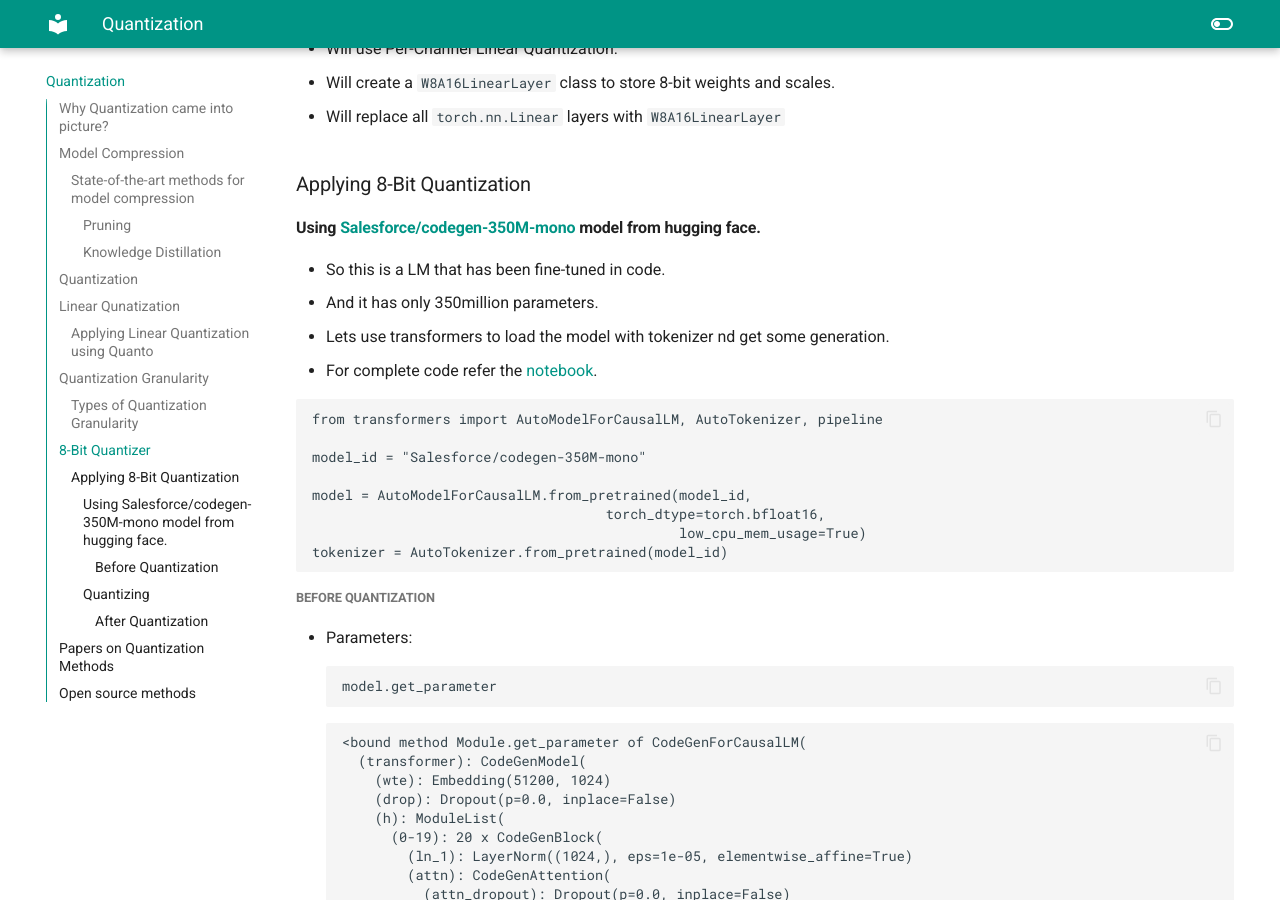
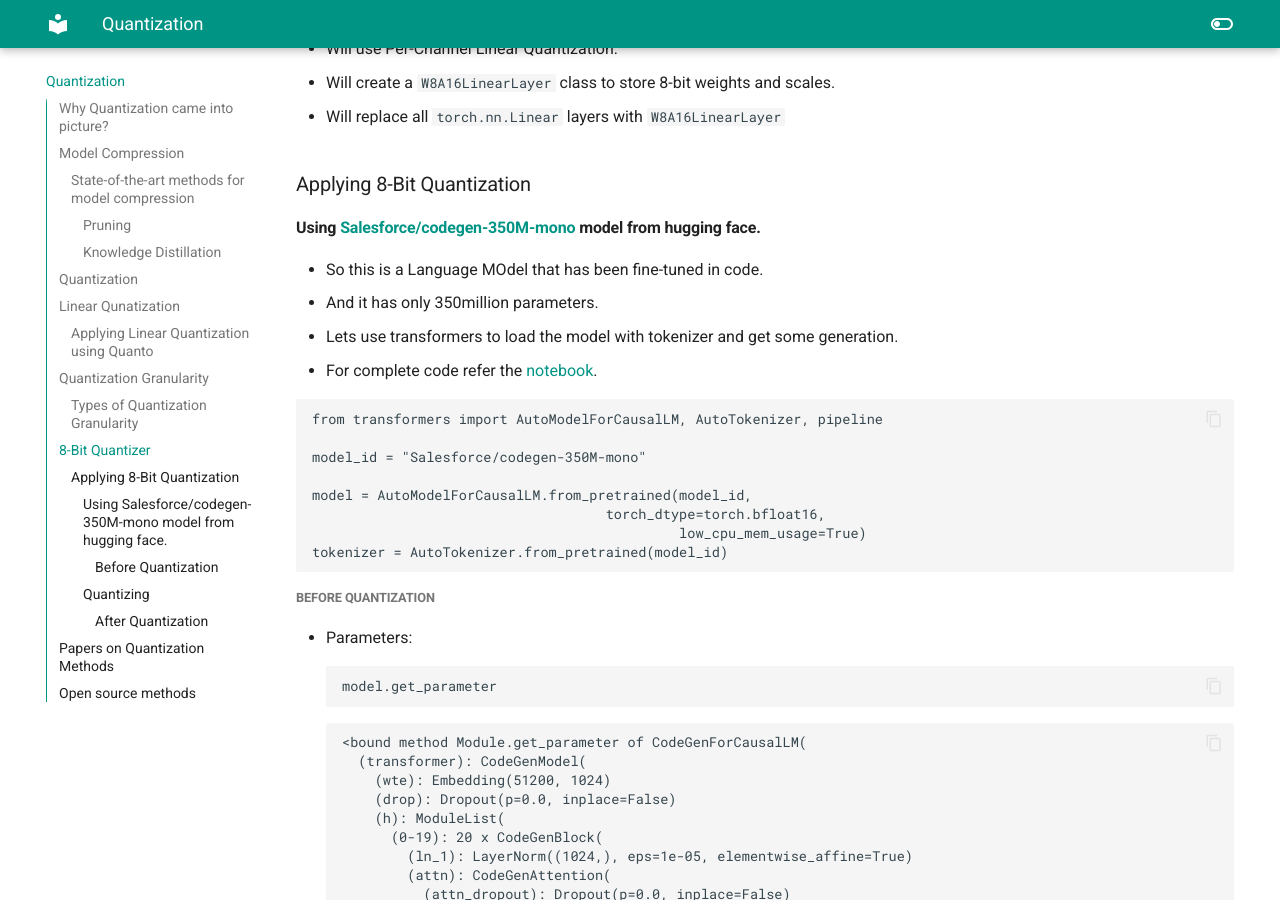
Before and after one commit to iamrajharshit/ProjectRakuten, an MkDocs documentation site: the page built from docs/Quantization.md, in a window 1280 px wide and 900 px high, scrolled down 4492 px. Built offline with MkDocs 1.6.1 and Material for MkDocs 9.7.7, drawn with Linux system fonts in a browser that asks for light colours.

Commit message:
updating quantization

````diff
--- a/docs/Quantization.md
+++ b/docs/Quantization.md
@@ -95,9 +95,9 @@ Quantization simply consists of repesenting model weights or activations in a lo
 
 #### Using [Salesforce/codegen-350M-mono](https://huggingface.co/Salesforce/codegen-350M-mono) model from hugging face.
 
-- So this is a LM that has been fine-tuned in code.
+- So this is a Language MOdel that has been fine-tuned in code.
 - And it has only 350million parameters.
-- Lets use transformers to load the model with tokenizer nd get some generation.
+- Lets use transformers to load the model with tokenizer and get some generation.
 - For complete code refer the [notebook](https://github.com/iamrajharshit/ProjectRakuten/blob/main/Quantization/08_Custom%20Quantizer.ipynb).
 
 ```
````
